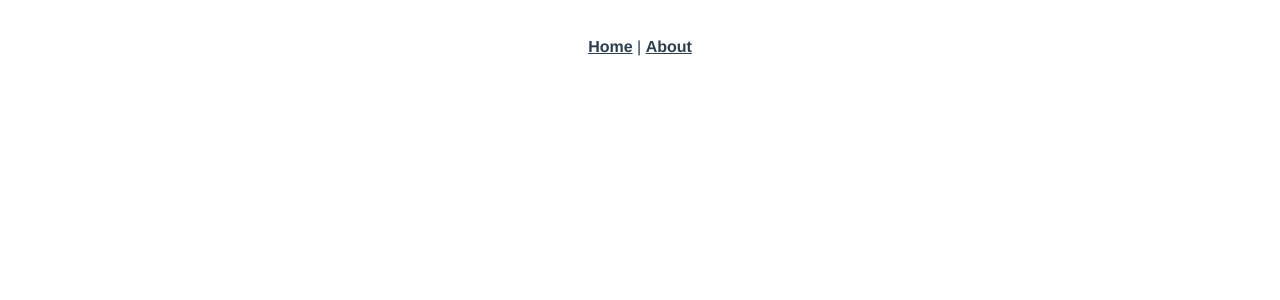
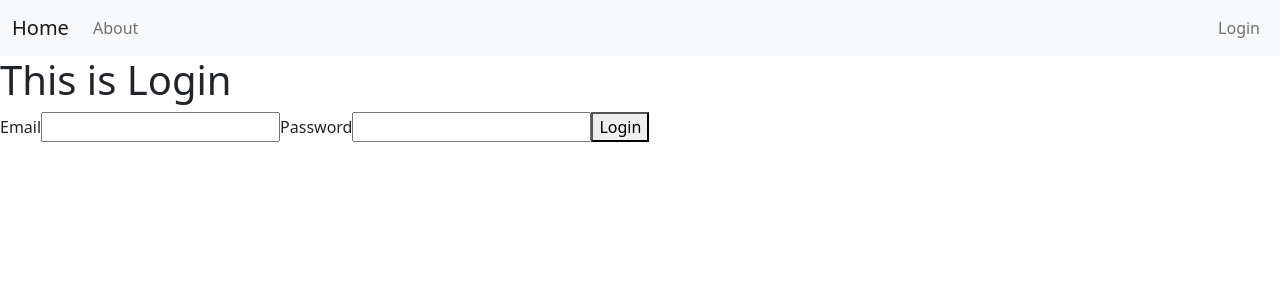
Before and after one commit to 3OO-or-tools/website-3OO, a Vue app: page /login in a window 1280 px wide. Before the commit this address had no page. Shown: the top 300 px of the page. Built offline with nearby package versions, Linux system fonts and the light colour scheme; no server answers.

Commit message:
passing to vuesJS with firebase connection

```diff
--- a/package.json
+++ b/package.json
@@ -9,6 +9,7 @@
   },
   "dependencies": {
     "core-js": "^3.6.5",
+    "firebase": "^8.2.10",
     "vue": "^3.0.0",
     "vue-router": "^4.0.0-0",
     "vuex": "^4.0.0-0"
--- a/public/index.html
+++ b/public/index.html
@@ -5,6 +5,7 @@
     <meta http-equiv="X-UA-Compatible" content="IE=edge">
     <meta name="viewport" content="width=device-width,initial-scale=1.0">
     <link rel="icon" href="<%= BASE_URL %>favicon.ico">
+    <link href="https://cdn.jsdelivr.net/npm/bootstrap@5.0.0-beta2/dist/css/bootstrap.min.css" rel="stylesheet" integrity="sha384-BmbxuPwQa2lc/FVzBcNJ7UAyJxM6wuqIj61tLrc4wSX0szH/Ev+nYRRuWlolflfl" crossorigin="anonymous">
     <title><%= htmlWebpackPlugin.options.title %></title>
   </head>
   <body>
@@ -12,6 +13,6 @@
       <strong>We're sorry but <%= htmlWebpackPlugin.options.title %> doesn't work properly without JavaScript enabled. Please enable it to continue.</strong>
     </noscript>
     <div id="app"></div>
-    <!-- built files will be auto injected -->
+    <script src="https://cdn.jsdelivr.net/npm/bootstrap@5.0.0-beta2/dist/js/bootstrap.bundle.min.js" integrity="sha384-b5kHyXgcpbZJO/tY9Ul7kGkf1S0CWuKcCD38l8YkeH8z8QjE0GmW1gYU5S9FOnJ0" crossorigin="anonymous"></script>
   </body>
 </html>
--- a/src/App.vue
+++ b/src/App.vue
@@ -1,30 +1,50 @@
 <template>
-  <div id="nav">
-    <router-link to="/">Home</router-link> |
-    <router-link to="/about">About</router-link>
-  </div>
+  <nav class="navbar navbar-light sticky-top navbar-expand-lg bg-light">
+    <div class="container-fluid">
+      <router-link to="/" class="navbar-brand">Home</router-link>
+      <button class="navbar-toggler" type="button" data-bs-toggle="collapse" data-bs-target="#navbarSupportedContent" aria-controls="navbarSupportedContent" aria-expanded="false" aria-label="Toggle navigation">
+        <span class="navbar-toggler-icon"></span>
+      </button>
+      <div class="collapse navbar-collapse" id="navbarSupportedContent">
+        <ul class="navbar-nav me-auto mb-2 mb-lg-0">
+          <li class="nav-item" v-if="user">
+            <router-link to="/dashboard" class="nav-link">Dashboard</router-link>
+          </li>
+          <li class="nav-item">
+            <router-link to="/about" class="nav-link">About</router-link>
+          </li>
+        </ul>
+        <span class="navbar-nav" v-if="!user">
+          <router-link to="/login" class="nav-link">Login</router-link>
+        </span>
+        <span class="navbar-nav" v-else>
+          <a href="#" class="nav-link d-flex" @click="logout">Log Out</a>
+        </span>
+      </div>
+    </div>
+  </nav>
   <router-view/>
 </template>
 
-<style lang="scss">
-#app {
-  font-family: Avenir, Helvetica, Arial, sans-serif;
-  -webkit-font-smoothing: antialiased;
-  -moz-osx-font-smoothing: grayscale;
-  text-align: center;
-  color: #2c3e50;
-}
+<script>
+import store from './store'
 
-#nav {
-  padding: 30px;
-
-  a {
-    font-weight: bold;
-    color: #2c3e50;
-
-    &.router-link-exact-active {
-      color: #42b983;
+export default {
+  store : store,
+  computed: {
+    user() { return store.getters.user }
+  },
+  created() {
+    store.dispatch('setUser')
+  },
+  methods: {
+    logout() {
+      store.dispatch('logout').then(() => this.$router.replace('/'))
     }
   }
 }
+</script>
+
+<style lang="scss">
+
 </style>
--- a/src/components/HelloWorld.vue
+++ b/src/components/HelloWorld.vue
@@ -1,34 +1,6 @@
 <template>
   <div class="hello">
     <h1>{{ msg }}</h1>
-    <p>
-      For a guide and recipes on how to configure / customize this project,<br>
-      check out the
-      <a href="https://cli.vuejs.org" target="_blank" rel="noopener">vue-cli documentation</a>.
-    </p>
-    <h3>Installed CLI Plugins</h3>
-    <ul>
-      <li><a href="https://github.com/vuejs/vue-cli/tree/dev/packages/%40vue/cli-plugin-babel" target="_blank" rel="noopener">babel</a></li>
-      <li><a href="https://github.com/vuejs/vue-cli/tree/dev/packages/%40vue/cli-plugin-router" target="_blank" rel="noopener">router</a></li>
-      <li><a href="https://github.com/vuejs/vue-cli/tree/dev/packages/%40vue/cli-plugin-vuex" target="_blank" rel="noopener">vuex</a></li>
-      <li><a href="https://github.com/vuejs/vue-cli/tree/dev/packages/%40vue/cli-plugin-eslint" target="_blank" rel="noopener">eslint</a></li>
-    </ul>
-    <h3>Essential Links</h3>
-    <ul>
-      <li><a href="https://vuejs.org" target="_blank" rel="noopener">Core Docs</a></li>
-      <li><a href="https://forum.vuejs.org" target="_blank" rel="noopener">Forum</a></li>
-      <li><a href="https://chat.vuejs.org" target="_blank" rel="noopener">Community Chat</a></li>
-      <li><a href="https://twitter.com/vuejs" target="_blank" rel="noopener">Twitter</a></li>
-      <li><a href="https://news.vuejs.org" target="_blank" rel="noopener">News</a></li>
-    </ul>
-    <h3>Ecosystem</h3>
-    <ul>
-      <li><a href="https://router.vuejs.org" target="_blank" rel="noopener">vue-router</a></li>
-      <li><a href="https://vuex.vuejs.org" target="_blank" rel="noopener">vuex</a></li>
-      <li><a href="https://github.com/vuejs/vue-devtools#vue-devtools" target="_blank" rel="noopener">vue-devtools</a></li>
-      <li><a href="https://vue-loader.vuejs.org" target="_blank" rel="noopener">vue-loader</a></li>
-      <li><a href="https://github.com/vuejs/awesome-vue" target="_blank" rel="noopener">awesome-vue</a></li>
-    </ul>
   </div>
 </template>
 
--- a/src/main.js
+++ b/src/main.js
@@ -2,5 +2,21 @@ import { createApp } from 'vue'
 import App from './App.vue'
 import router from './router'
 import store from './store'
+import firebase from 'firebase/app'
 
-createApp(App).use(store).use(router).mount('#app')
+const firebaseConfig = {
+    apiKey: "AIzaSyAZFr3Ac72-m_vj-i234S-eF8ikbI8_j3k",
+    authDomain: "tools-or.firebaseapp.com",
+    databaseURL: "https://tools-or-default-rtdb.europe-west1.firebasedatabase.app",
+    projectId: "tools-or",
+    storageBucket: "tools-or.appspot.com",
+    messagingSenderId: "982890396592",
+    appId: "1:982890396592:web:799ea6eae3637179d07475"
+}
+
+firebase.initializeApp(firebaseConfig)
+
+let app = createApp(App)
+app.use(store)
+app.use(router)
+app.mount('#app')
--- a/src/router/index.js
+++ b/src/router/index.js
@@ -1,25 +1,22 @@
 import { createRouter, createWebHistory } from 'vue-router'
 import Home from '../views/Home.vue'
+import store from '../store'
 
 const routes = [
-  {
-    path: '/',
-    name: 'Home',
-    component: Home
-  },
-  {
-    path: '/about',
-    name: 'About',
-    // route level code-splitting
-    // this generates a separate chunk (about.[hash].js) for this route
-    // which is lazy-loaded when the route is visited.
-    component: () => import(/* webpackChunkName: "about" */ '../views/About.vue')
-  }
+  { path: '/'         , name: 'Home'      , component: Home },
+  { path: '/login'    , name: 'Login'     , component: () => import('../views/Login.vue') },
+  { path: '/dashboard', name: 'Dashboard' , component: () => import('../views/Dashboard.vue'), meta : { requiresAuth : true }},
+  { path: '/about'    , name: 'About'     , component: () => import('../views/Dashboard.vue') }
 ]
 
-const router = createRouter({
+let router = createRouter({
   history: createWebHistory(process.env.BASE_URL),
   routes
 })
+router.beforeEach(async (to) => {
+  const requiresAuth = to.matched.some(record => record.meta.requiresAuth)
+  if (requiresAuth && !store.getters.isLoggedIn)
+    return '/'
+})
 
 export default router
--- a/src/store/index.js
+++ b/src/store/index.js
@@ -1,12 +1,61 @@
 import { createStore } from 'vuex'
+import firebase from 'firebase/app'
+import 'firebase/auth'
 
 export default createStore({
   state: {
+    status : '',
+    user : null
   },
   mutations: {
+    set_user(state, user) {
+      state.user = user
+    },
+    auth_success(state, user) {
+      state.user = user
+      state.status = 'success'
+    },
+    auth_error(state) {
+      state.status = 'error'
+    },
+    logout(state) {
+      state.status = ''
+      state.user = null
+    }
   },
   actions: {
+    setUser({commit}) {
+      firebase.auth().onAuthStateChanged(user => {
+        commit('set_user', user)
+      })
+    },
+    login({commit}, user) {
+      return new Promise((resolve, reject) => {
+        firebase.auth().signInWithEmailAndPassword(user.email, user.password)
+        .then(userCredentials => {
+          commit('auth_success', userCredentials.user)
+          resolve(userCredentials.user)
+        })
+        .catch((err) => {
+            commit('auth_error')
+            reject(err)
+        })
+      })
+    },
+    logout({commit}) {
+      return new Promise((resolve) => {
+        firebase.auth().signOut().then(() => {
+          commit('logout')
+          resolve()
+        })
+      })
+    }
   },
   modules: {
+  },
+  getters: {
+    isLoggedIn: state => !!state.user,
+    authStatus: state => state.status,
+    user      : (state) => state.user
   }
 })
--- a/src/views/About.vue
+++ /dev/null
@@ -1,5 +0,0 @@
-<template>
-  <div class="about">
-    <h1>This is an about page</h1>
-  </div>
-</template>
--- /dev/null
+++ b/src/views/Dashboard.vue
@@ -0,0 +1,5 @@
+<template>
+  <div class="dahsbard">
+      Hello
+  </div>
+</template>
--- a/src/views/Home.vue
+++ b/src/views/Home.vue
@@ -1,16 +1,23 @@
 <template>
   <div class="home">
     <img alt="Vue logo" src="../assets/logo.png">
+    <p v-if="user">
+      Hello {{user.email}}
+    </p>
     <HelloWorld msg="Welcome to Your Vue.js App"/>
   </div>
 </template>
 
 <script>
-// @ is an alias to /src
 import HelloWorld from '@/components/HelloWorld.vue'
+import store from '../store'
 
 export default {
   name: 'Home',
+  store : store,
+  computed: {
+    user() { return store.getters.user }
+  },
   components: {
     HelloWorld
   }
--- /dev/null
+++ b/src/views/Login.vue
@@ -0,0 +1,38 @@
+<template>
+  <div class="login">
+    <h1>This is Login</h1>
+    <form @submit.prevent="login">
+      <label for="email">Email</label>
+      <input type="email" id="email" v-model="user.email">
+      <label for="password">Password</label>
+      <input type="password" id="password" v-model="user.password">
+      <button type="submit">Login</button>
+    </form>
+  </div>
+</template>
+
+<script>
+import firebase from 'firebase/app'
+import 'firebase/auth'
+import store from '../store'
+
+export default {
+  data() {
+    return {
+      user: { email: '', password : '' }
+    }
+  },
+  methods: {
+    login() {
+      store.dispatch('login', this.user).then(() => this.$router.push('/'))
+    },
+    userLogin() {
+      firebase
+        .auth()
+        .signInWithEmailAndPassword(this.user.email, this.user.password)
+        .then(() => this.$router.push('/'))
+        .catch((err) => alert(err.message))
+    }
+  }
+}
+</script>
```
Also changed, not shown: 1 other file (tests, documents, lock files or other folders).
